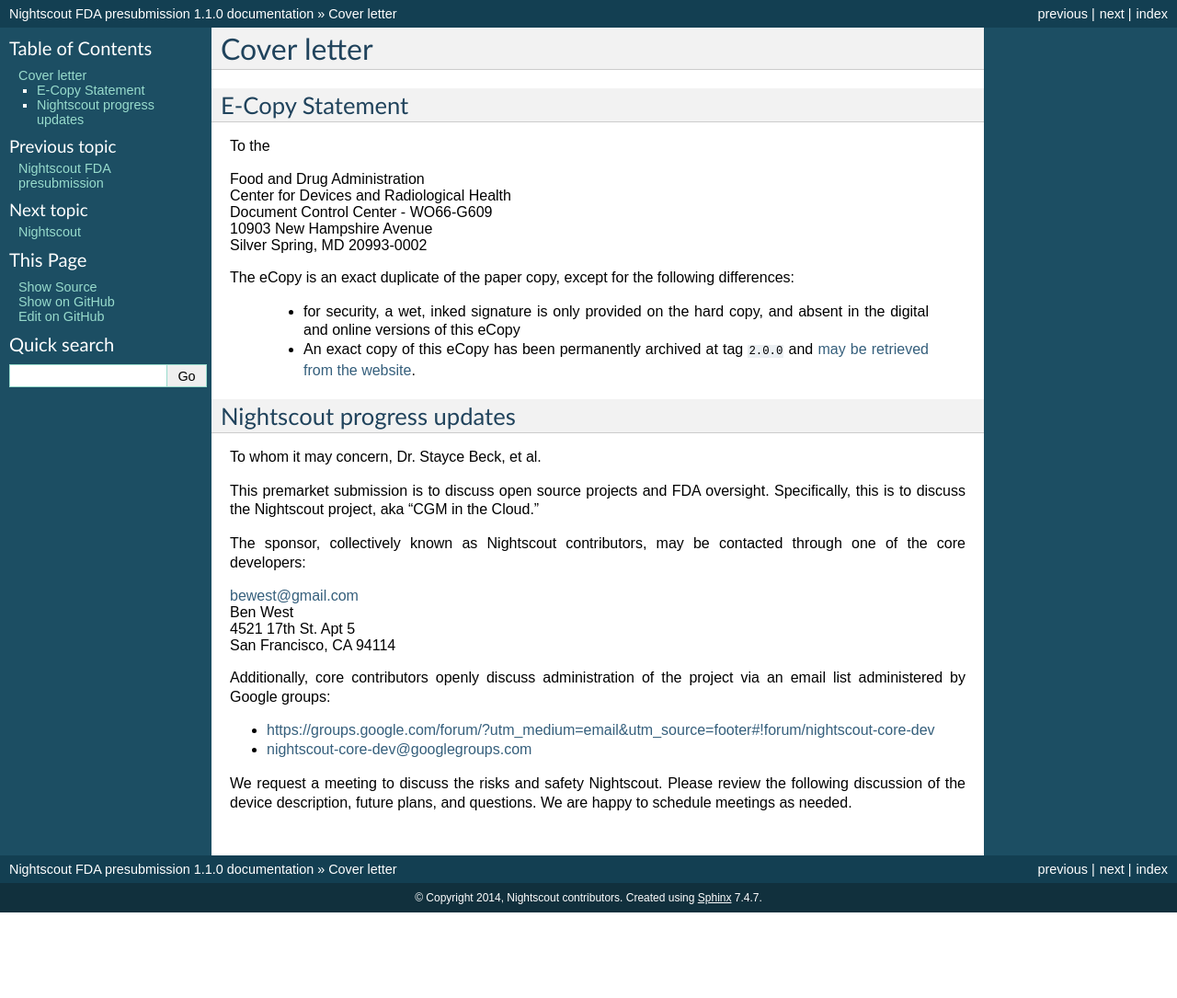
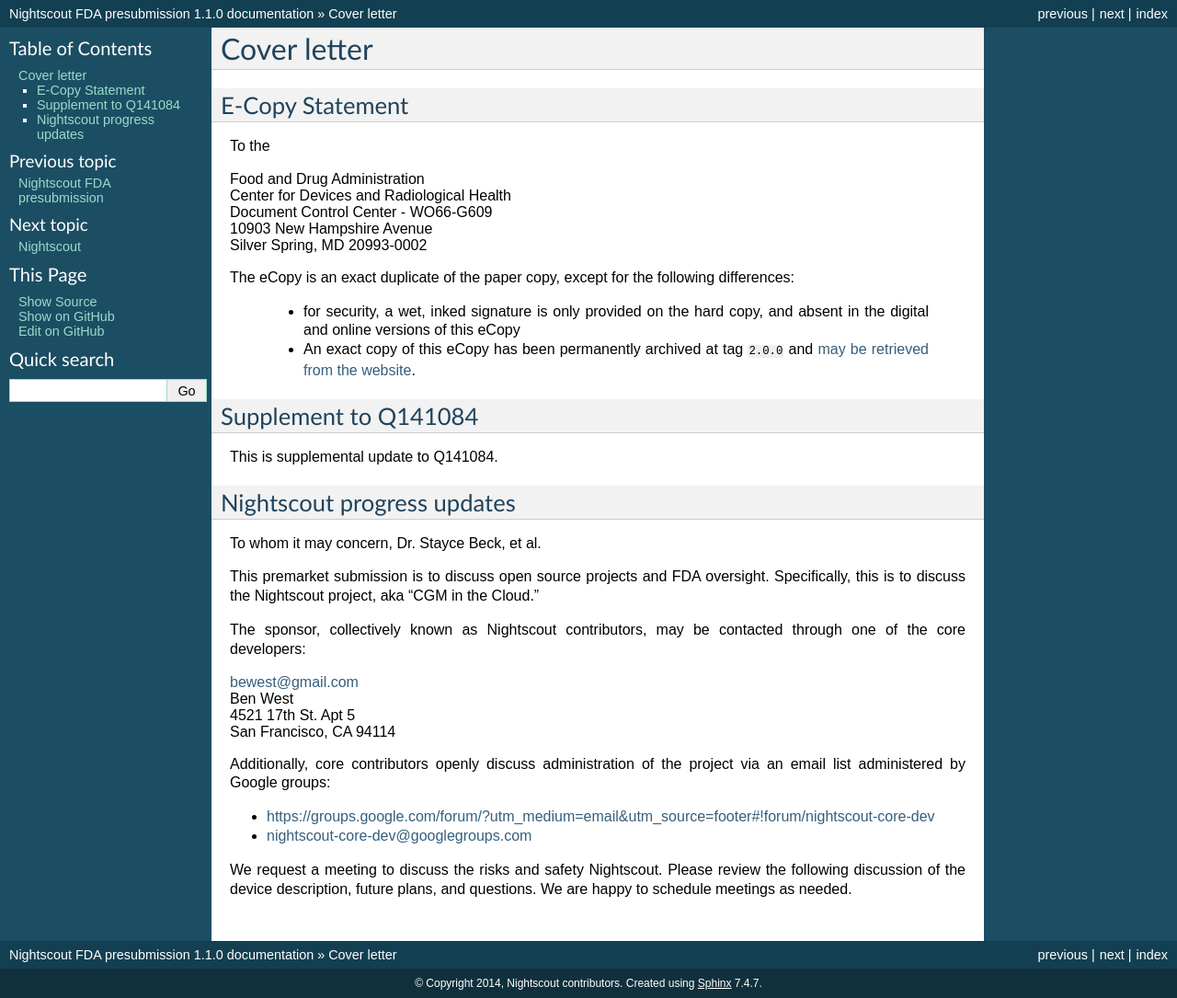
Before and after one commit to nightscout/fda-presubmission, a Sphinx documentation site: the page built from source/00-cover.rst, in a window 1280 px wide. Shown: the whole page at 92% size. Built offline with Sphinx 7.4.7, drawn with Linux system fonts in a browser that asks for light colours; formulas are drawn with MathJax 3; pages that are not in the unit, such as notebooks, are missing from menus; before the commit the page ends 992 px from its top, so only the background shows below that.

Commit message:
tweak cover letter

```diff
--- a/source/00-cover.rst
+++ b/source/00-cover.rst
@@ -24,6 +24,11 @@
 
 .. _may be retrieved from the website: https://github.com/nightscout/fda-presubmission/blob/2.0.0/nightscout-fda-presubmission.pdf?raw=true
 
+
+Supplement to Q141084
+---------------------
+
+This is supplemental update to Q141084.
 
 Nightscout progress updates
 ---------------------------
```
